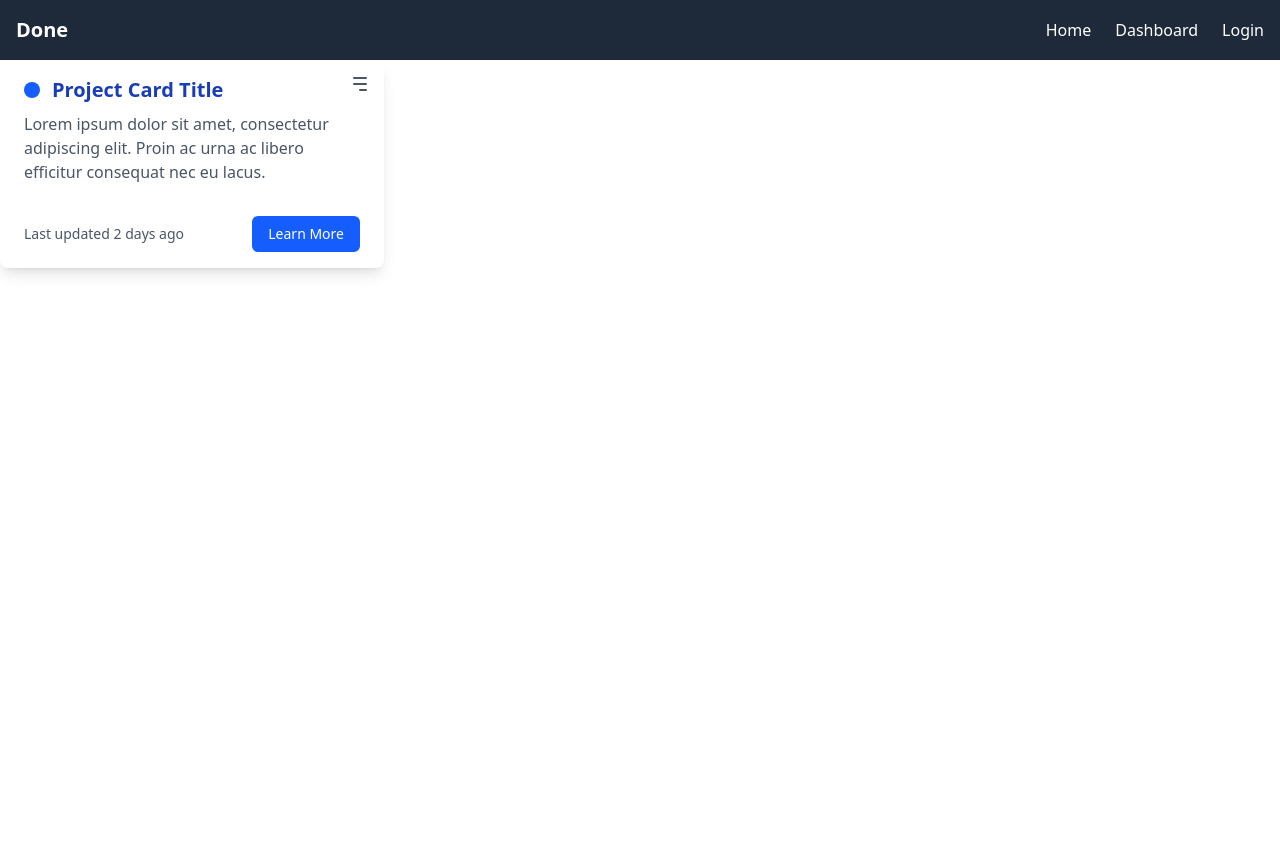
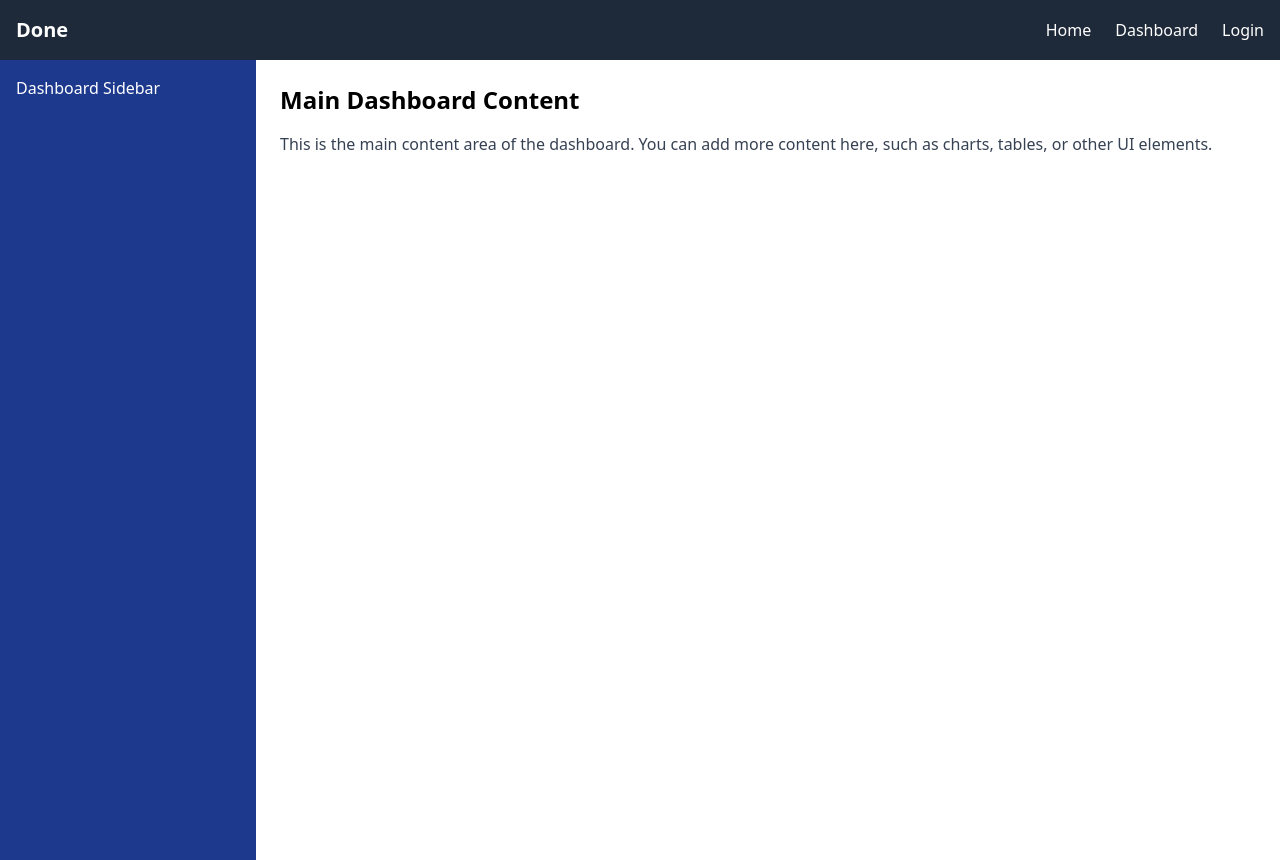
Before and after one commit to Mukunthan-A-R/doneit-client, a React (Vite) app: page /dashboard in a window 1280 px wide. Before the commit the page ends 800 px from the top, so only its background shows below. Built offline with nearby package versions, Linux system fonts and the light colour scheme.

Commit message:
seperate dashbaord page into 2 parts

```diff
--- a/src/pages/Dashboard.jsx
+++ b/src/pages/Dashboard.jsx
@@ -1,10 +1,22 @@
-import React from "react";
-import ProjectCard from "../components/ProjectCard";
+import React, { useState } from "react";
 
 const Dashboard = () => {
+  const [isSidebarOpen, setIsSidebarOpen] = useState(true); // Sidebar is open by default on desktops
+
   return (
-    <div>
-      <ProjectCard></ProjectCard>
+    <div className="h-screen flex">
+      <div className={`lg:block w-1/5 bg-blue-900 p-4`}>
+        {/* Sidebar Content */}
+        <h2 className="text-white">Dashboard Sidebar</h2>
+      </div>
+
+      <div className="w-full lg:w-4/5 bg-white p-6">
+        <h1 className="text-2xl font-semibold">Main Dashboard Content</h1>
+        <p className="mt-4 text-gray-700">
+          This is the main content area of the dashboard. You can add more
+          content here, such as charts, tables, or other UI elements.
+        </p>
+      </div>
     </div>
   );
 };
```
